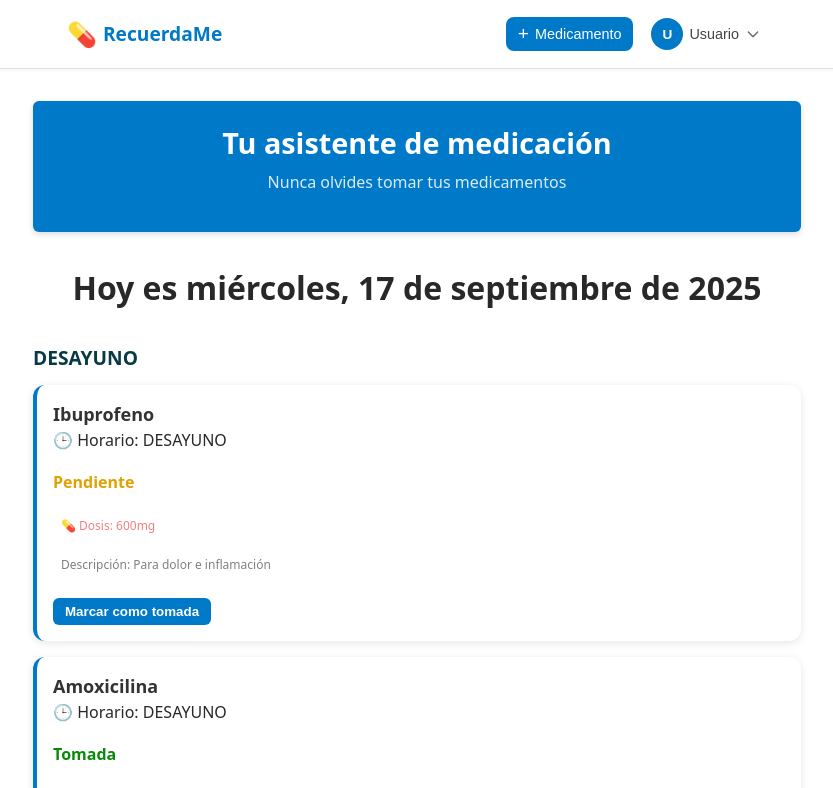
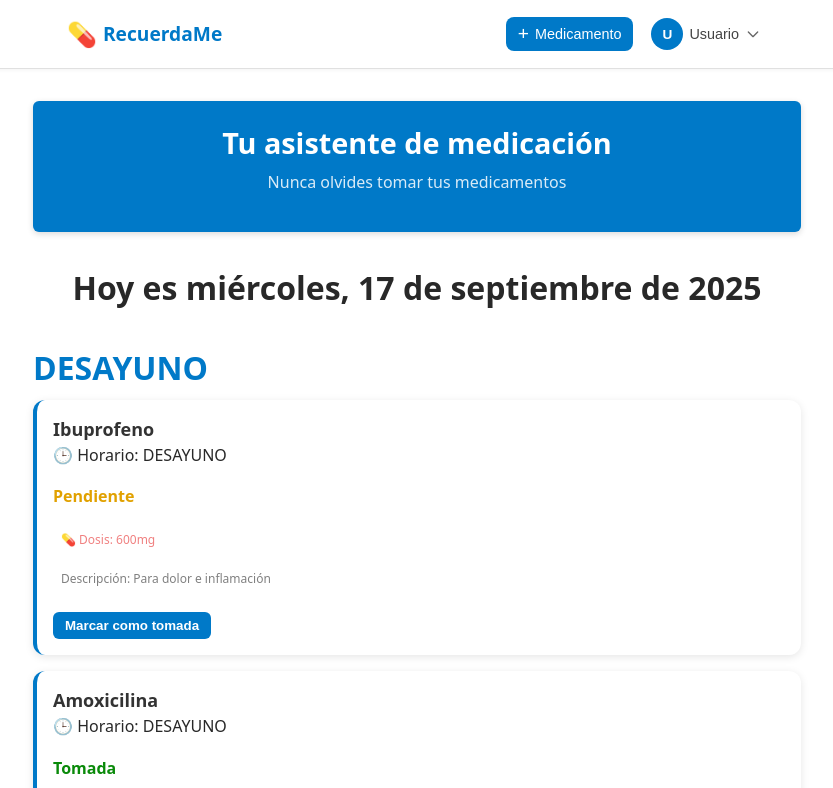
Before and after one commit to Sanitas-Hackaton-somosF5/Recuerda-me-frontend, a React (Vite) app: page /today in a window 1280 px wide. Shown: the top 788 px of the page, without its empty margins (223-1056 px from the left). Built offline with nearby package versions, Linux system fonts and the light colour scheme; data requests are answered from the project's data file.

Commit message:
UPDATE today.module.css header style updated to blue and bolder #5

```diff
--- a/src/pages/Today.module.css
+++ b/src/pages/Today.module.css
@@ -1,10 +1,10 @@
 .today-container {
   display: flex;
   flex-direction: column;
-  align-items: center;     /* centra horizontalmente */
+  align-items: center;
   padding: 2rem 1rem;
-  max-width: 800px;        /* no más de 800px de ancho */
-  margin: 0 auto;          /* centra en pantallas grandes */
+  max-width: 800px;
+  margin: 0 auto;
 }
 
 .slot-group {
@@ -13,8 +13,8 @@
 }
 
 .slot-title {
-  font-size: 1.2rem;
-  font-weight: 600;
-  margin-bottom: 0.8rem;
-  color: #073a45;
+  font-size: 2rem;
+  font-weight: 700;
+  margin-bottom: 0.5rem;
+  color: rgb(0, 121, 200);
 }
```
